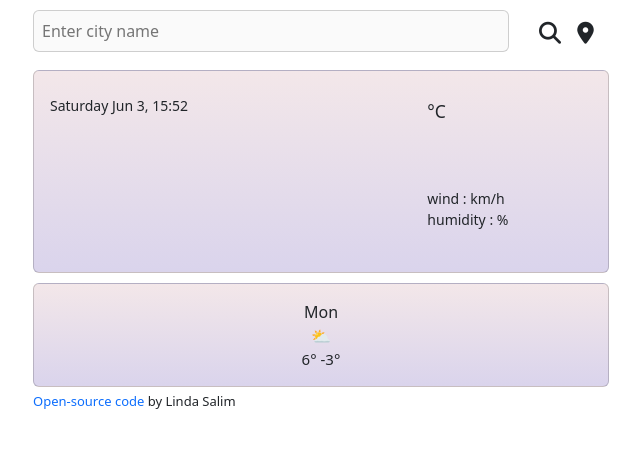
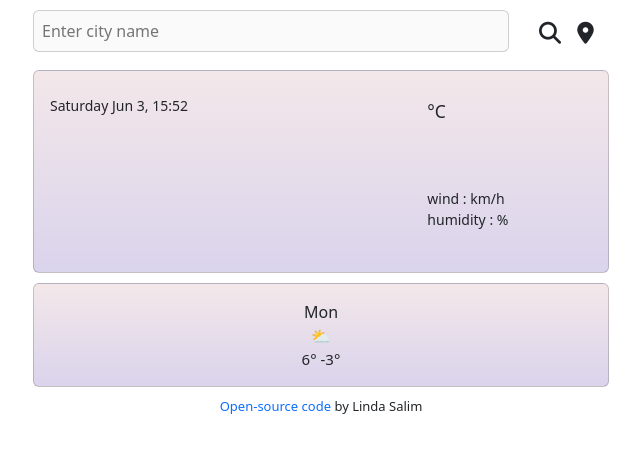
Before and after one commit to lndslm/my-first-project, a plain HTML site: page index.html in a window 1280 px wide. Shown: the whole page, without its empty margins (319-959 px from the left). Drawn offline with nearby package versions, Linux system fonts and the light colour scheme; no server answers.

Commit message:
Centered the footer

```diff
--- a/src/styles.css
+++ b/src/styles.css
@@ -70,7 +70,8 @@ a {
 
 #code-link {
   font-size: 13px;
-  margin-top: 5px;
+  margin-top: 10px;
+  text-align: center;
 }
 
 #units {
```
